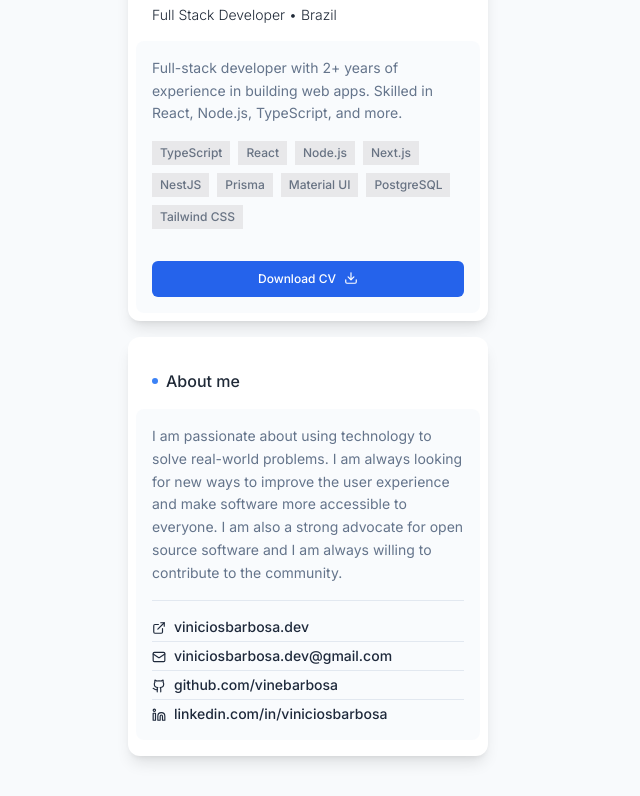
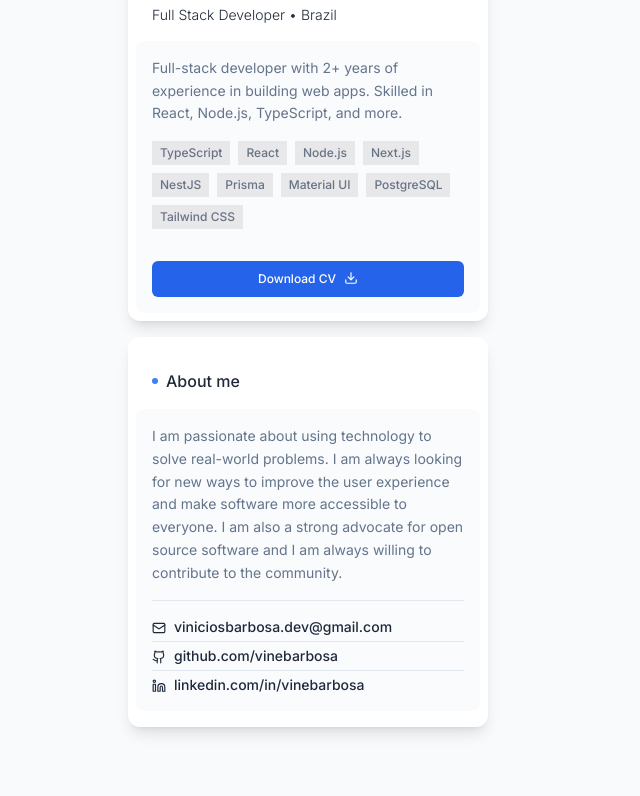
Before and after one commit to vinebarbosa/curriculo-interativo, a Next.js app: page / in a window 1280 px wide. Shown: the part 339-1135 px from the top of the page, without its empty margins (0-640 px from the left). After the commit the page ends 1106 px from the top, so only its background shows below. Built offline with nearby package versions, Linux system fonts and the light colour scheme.

Commit message:
refactor: :fire: remove redundant link

```diff
--- a/app/components/CardAbout.tsx
+++ b/app/components/CardAbout.tsx
@@ -1,4 +1,4 @@
-import { ExternalLink, Github, Linkedin, Mail } from 'lucide-react'
+import { Github, Linkedin, Mail } from 'lucide-react'
 import Card from './Card'
 
 export default function CardAbout() {
@@ -16,16 +16,6 @@ export default function CardAbout() {
         <hr className="my-4 border-t border-slate-200" />
 
         <div className="flex flex-col">
-          <a
-            className="text-sm font-medium text-slate-800"
-            href="https://viniciosbarbosa.dev"
-          >
-            <ExternalLink size={14} className="inline-block -mt-0.5 mr-2" />
-            viniciosbarbosa.dev
-          </a>
-
-          <hr className="my-1 border-t border-slate-200" />
-
           <a
             className="text-sm font-medium text-slate-800"
             href="mailto:viniciosbarbosa.dev@gmail.com"
@@ -48,10 +38,10 @@ export default function CardAbout() {
 
           <a
             className="text-sm font-medium text-slate-800"
-            href="https://linkedin.com/in/viniciosbarbosa"
+            href="https://linkedin.com/in/vinebarbosa"
           >
             <Linkedin size={14} className="inline-block -mt-0.5 mr-2" />
-            linkedin.com/in/viniciosbarbosa
+            linkedin.com/in/vinebarbosa
           </a>
         </div>
       </div>
```
